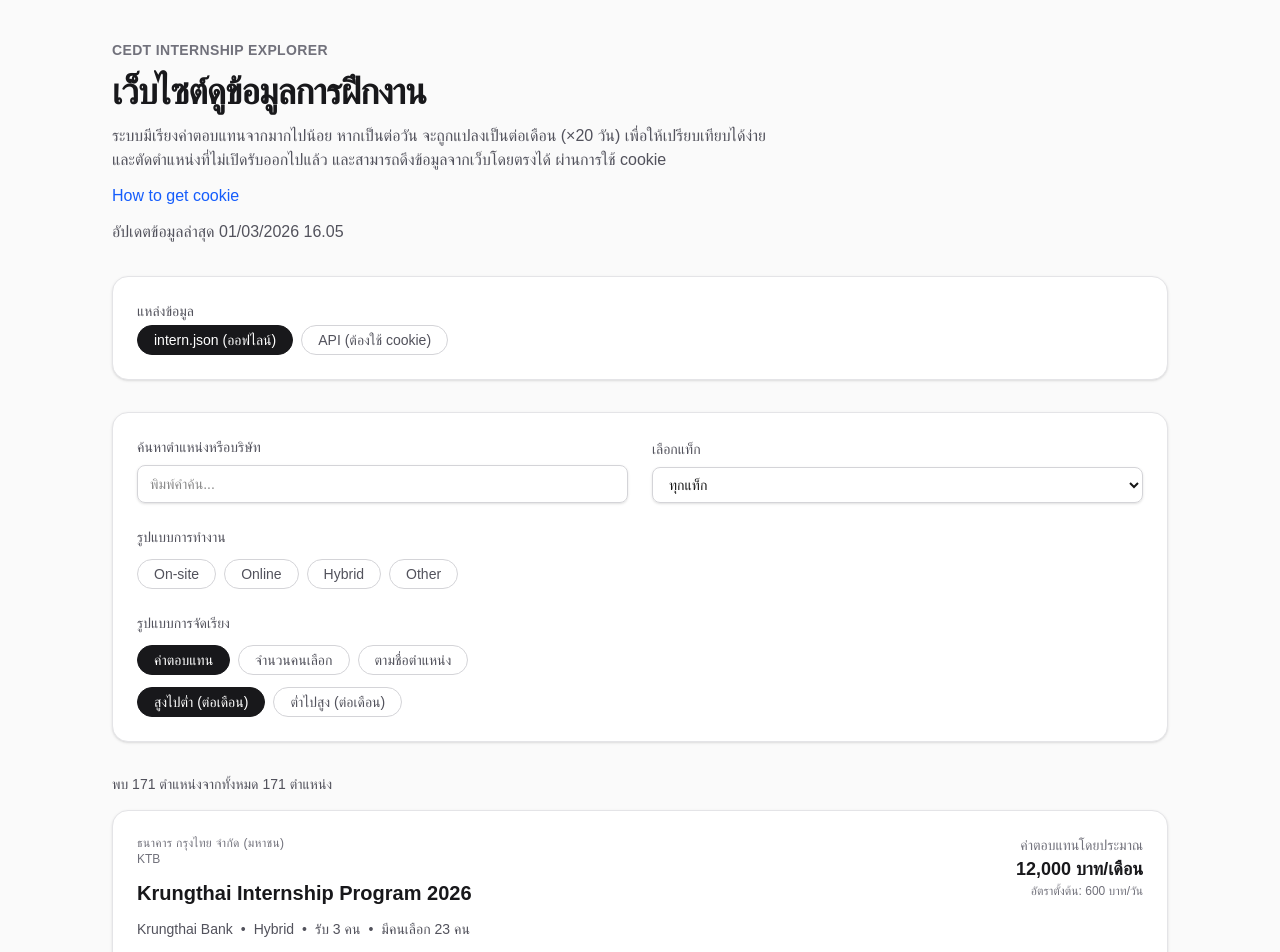
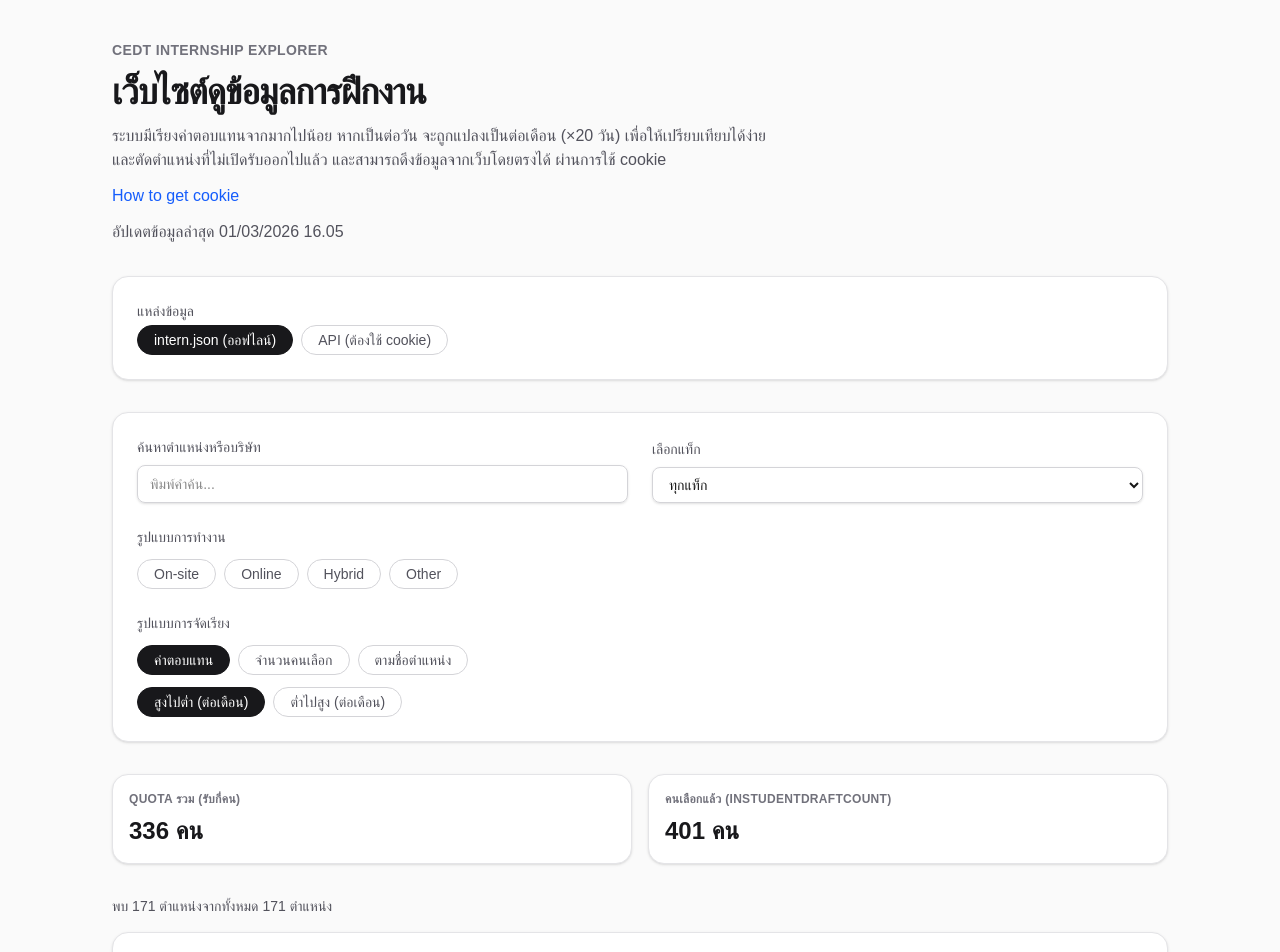
Before and after one commit to sayhi7562/CEDT-Internship-Explorer, a Next.js app: page / in a window 1280 px wide. Shown: the top 952 px of the page. Built offline with nearby package versions, Linux system fonts and the light colour scheme.

Commit message:
add dashboard to show sum quota and isstudentdraft

```diff
--- a/app/components/JobBoard.tsx
+++ b/app/components/JobBoard.tsx
@@ -170,6 +170,17 @@ const JobBoard = ({ initialJobs, initialTags }: JobBoardProps) => {
       sortOrder,
       sortMode,
     ],
+  );
+
+  const totalQuota = useMemo(
+    () => activeJobs.reduce((sum, job) => sum + (job.quota ?? 0), 0),
+    [activeJobs],
+  );
+
+  const totalSelected = useMemo(
+    () =>
+      activeJobs.reduce((sum, job) => sum + (job.inStudentDraftCount ?? 0), 0),
+    [activeJobs],
   );
 
   useEffect(() => {
@@ -450,6 +461,25 @@ const JobBoard = ({ initialJobs, initialTags }: JobBoardProps) => {
         </div>
       </div>
 
+      <div className="grid gap-4 sm:grid-cols-2">
+        <div className="rounded-2xl border border-zinc-200 bg-white p-4 shadow-sm">
+          <p className="text-xs font-semibold uppercase tracking-wide text-zinc-500">
+            Quota รวม (รับกี่คน)
+          </p>
+          <p className="mt-2 text-2xl font-semibold text-zinc-900">
+            {totalQuota.toLocaleString("th-TH")} คน
+          </p>
+        </div>
+        <div className="rounded-2xl border border-zinc-200 bg-white p-4 shadow-sm">
+          <p className="text-xs font-semibold uppercase tracking-wide text-zinc-500">
+            คนเลือกแล้ว (inStudentDraftCount)
+          </p>
+          <p className="mt-2 text-2xl font-semibold text-zinc-900">
+            {totalSelected.toLocaleString("th-TH")} คน
+          </p>
+        </div>
+      </div>
+
       <div className="flex flex-col gap-4">
         <p className="text-sm text-zinc-600">
           พบ {displayJobs.length.toLocaleString("th-TH")} ตำแหน่งจากทั้งหมด{" "}
```
